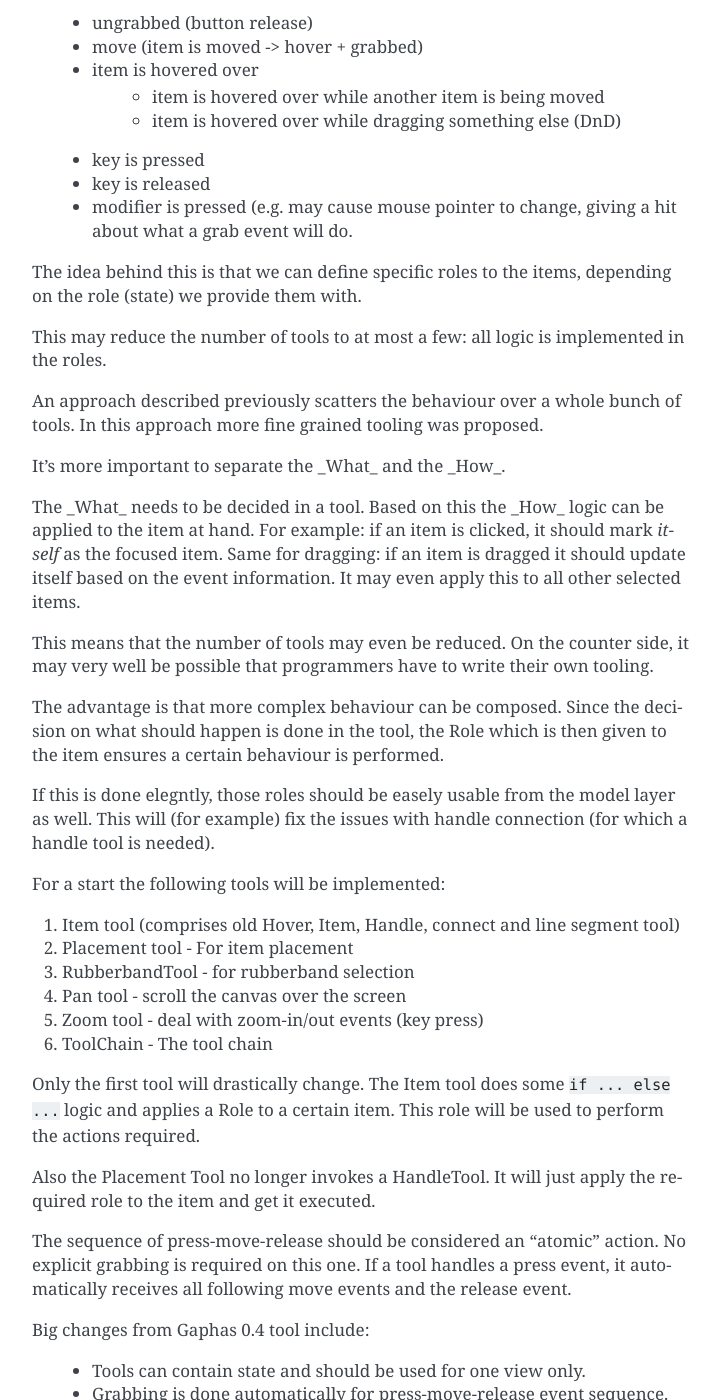
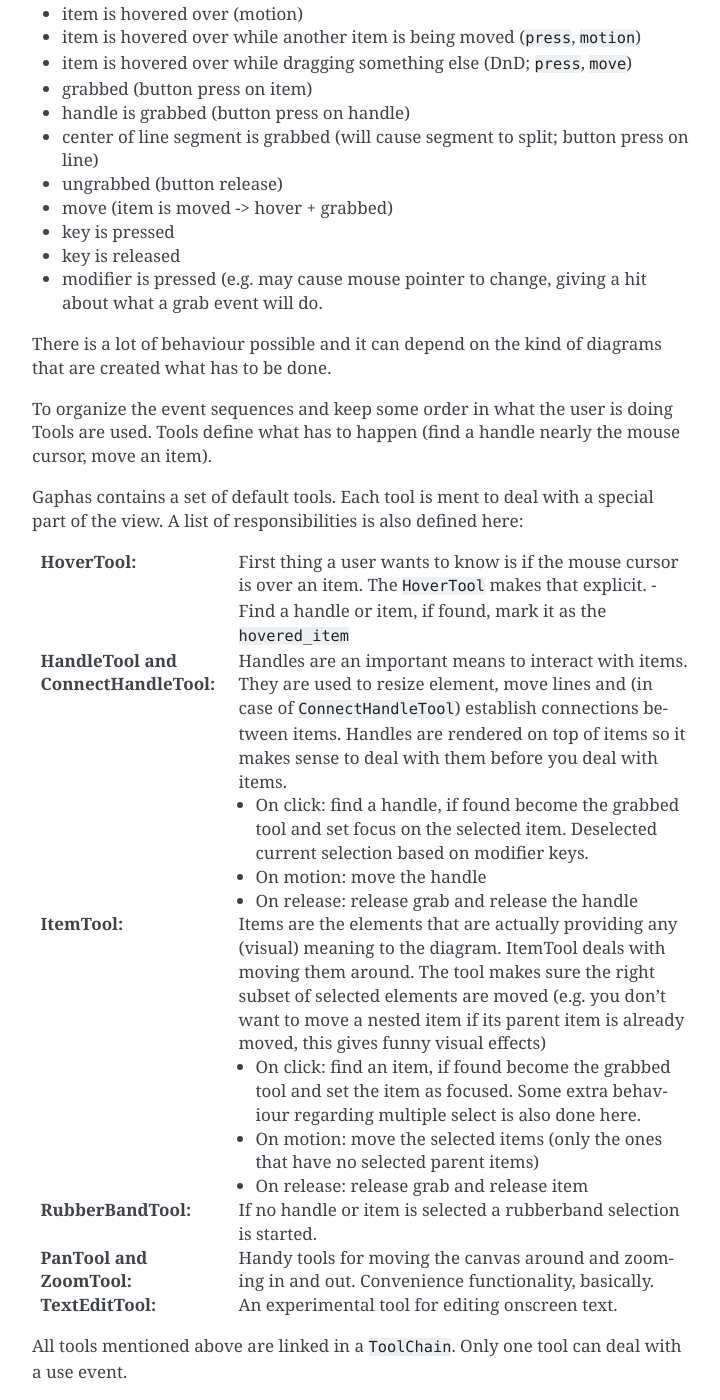
Before and after one commit to gaphor/gaphas, a Sphinx documentation site: the page built from doc/tools.txt, in a window 1280 px wide and 1400 px high, scrolled down 459 px. Shown: the whole window, without its empty margins (388-1108 px from the left). Built offline with Sphinx 7.4.7, drawn with Linux system fonts in a browser that asks for light colours; some of the changed text lies outside the part shown.

Commit message:
Updated tools documentation

```diff
--- a/doc/conf.py
+++ b/doc/conf.py
@@ -5,4 +5,4 @@
 source_suffix = '.txt'
 master_doc = 'contents'
 #html_theme = 'traditional'
-unused_docs = 'constraints.txt index.txt tools.txt comparison.txt'
+unused_docs = 'constraints.txt index.txt comparison.txt'
--- a/doc/contents.txt
+++ b/doc/contents.txt
@@ -33,6 +33,7 @@
    :maxdepth: 2
 
    diagram
+   tools
    ports
    state
    undo
--- a/doc/tools.txt
+++ b/doc/tools.txt
@@ -1,85 +1,96 @@
 Tools proposal
 ==============
-
- - 2009-06-15
 
 Tools are used to handle user actions, like moving a mouse pointer over the
 screen and clicking on items in the canvas.
 
-Tools are registered on the View. They have some internal state (e.g. when and
+Tools are registered on the ``View``. They have some internal state (e.g. when and
 where a mouse button was pressed). Therefore tools can not be reused by
-different views.
+different views [#]_.
 
----- Thoughts - 2009-09-21 ----
-What this may boil down to is that the events that can happen on an item need
-to be defined.
+For a certain action to happen multiple user events are used. For example a
+click is a combination of a button press and button release event (only talking
+mouse clicks now). In most cases also some movement is done. A sequence of a
+button press, some movement and a button release is treated as one transaction.
+Once a button is pressed the tool registers itself as the tool that will deal
+with all subsequent events (a ``grab``).
 
-Those are:
+
+Several events can happen based on user events. E.g.:
+
+- item is hovered over (motion)
+- item is hovered over while another item is being moved (``press``, ``motion``)
+- item is hovered over while dragging something else (DnD; ``press``, ``move``)
 - grabbed (button press on item)
-    * handle is grabbed (let item figure this out ;).
-    * center of line segment is grabbed (will cause segment to split)
+- handle is grabbed (button press on handle)
+- center of line segment is grabbed (will cause segment to split; button press on line)
 - ungrabbed (button release)
 - move (item is moved -> hover + grabbed)
- - item is hovered over
-    * item is hovered over while another item is being moved
-    * item is hovered over while dragging something else (DnD)
 - key is pressed
 - key is released
 - modifier is pressed (e.g. may cause mouse pointer to change, giving a hit
   about what a grab event will do.
 
-The idea behind this is that we can define specific roles to the items,
-depending on the role (state) we provide them with.
+There is a lot of behaviour possible and it can depend on the kind of diagrams that are created what has to be done.
 
-This may reduce the number of tools to at most a few: all logic is implemented
-in the roles.
+To organize the event sequences and keep some order in what the user is doing Tools are used. Tools define what has to happen (find a handle nearly the mouse cursor, move an item).
 
-An approach described previously scatters the behaviour over a whole bunch of
-tools. In this approach more fine grained tooling was proposed.
+Gaphas contains a set of default tools. Each tool is ment to deal with a special part of the view. A list of responsibilities is also defined here:
 
-It's more important to separate the _What_ and the _How_.
+:HoverTool:
+  First thing a user wants to know is if the mouse cursor is over an item. The ``HoverTool`` makes that explicit.
+  - Find a handle or item, if found, mark it as the ``hovered_item``
+:HandleTool and ConnectHandleTool:
+  Handles are an important means to interact with items. They are used to
+  resize element, move lines and (in case of ``ConnectHandleTool``) establish
+  connections between items. Handles are rendered on top of items so it makes
+  sense to deal with them before you deal with items.
 
-The _What_ needs to be decided in a tool. Based on this the _How_ logic can be
-applied to the item at hand. For example: if an item is clicked, it should mark
-*itself* as the focused item. Same for dragging: if an item is dragged it should
-update itself based on the event information. It may even apply this to all
-other selected items.
+  - On click: find a handle, if found become the grabbed tool and set focus on the selected item. Deselected current selection based on modifier keys.
+  - On motion: move the handle
+  - On release: release grab and release the handle
 
-This means that the number of tools may even be reduced. On the counter side,
-it may very well be possible that programmers have to write their own tooling.
+:ItemTool:
+  Items are the elements that are actually providing any (visual) meaning to the diagram. ItemTool deals with moving them around. The tool makes sure the right subset of selected elements are moved (e.g. you don't want to move a nested item if its parent item is already moved, this gives funny visual effects)
+
+  - On click: find an item, if found become the grabbed tool and set the item as focused. Some extra behaviour regarding multiple select is also done here.
+  - On motion: move the selected items (only the ones that have no selected parent items)
+  - On release: release grab and release item
+
+:RubberBandTool:
+  If no handle or item is selected a rubberband selection is started.
+:PanTool and ZoomTool:
+  Handy tools for moving the canvas around and zooming in and out. Convenience functionality, basically.
+:TextEditTool:
+  An experimental tool for editing onscreen text.
+
+All tools mentioned above are linked in a ``ToolChain``. Only one tool can deal with a use event.
+
+There is one more tool, that has not been mentioned yet:
+
+:PlacementTool:
+  A special tool to use for placing new items on the screen.
+
+As said, tools define *what* has to happen, they don't say how. Take for example finding a handle: on a normal element (a box or something) that would mean find the handle in one of the corners. On a line, however, that may also mean a not-yet existing handle in the middle of a line segment (there is a functionality that splits the line segment).
+
+The *how* is defined by so called aspects [#]_.
+
+Separating the *What* from the *How*
+------------------------------------
+
+The *what* is decided in a tool. Based on this the *how* logic can be applied
+to the item at hand. For example: if an item is clicked, it should be marked as
+the focused item. Same for dragging: if an item is dragged it should be updated
+based on the event information. It may even apply this to all other selected
+items.
+
+The how logic depends actually on the item it is applied to. Lines have different behaviours than boxes for example. In Gaphas this has been resolved by defining a generic methods. To put it simple: a generic method is a factory that returns a specific method (or instance of a class, as we do in gaphas) based on its parameters.
 
 The advantage is that more complex behaviour can be composed. Since the
-decision on what should happen is done in the tool, the Role which is then
-given to the item ensures a certain behaviour is performed.
+decision on what should happen is done in the tool, the aspect which is then
+used to work on the item ensures a certain behaviour is performed.
 
-If this is done elegntly, those roles should be easely usable from the model
-layer as well. This will (for example) fix the issues with handle connection
-(for which a handle tool is needed).
-
-For a start the following tools will be implemented:
-
-1. Item tool (comprises old Hover, Item, Handle, connect and line segment tool)
-
-2. Placement tool - For item placement
-
-3. RubberbandTool - for rubberband selection
-
-4. Pan tool - scroll the canvas over the screen
-
-5. Zoom tool - deal with zoom-in/out events (key press)
-
-6. ToolChain - The tool chain
-
-Only the first tool will drastically change. The Item tool does some ``if ...
-else ...`` logic and applies a Role to a certain item. This role will be used
-to perform the actions required.
-
-Also the Placement Tool no longer invokes a HandleTool. It will just apply
-the required role to the item and get it executed.
-
-The sequence of press-move-release should be considered an "atomic" action. No
-explicit grabbing is required on this one. If a tool handles a press event, it
-automatically receives all following move events and the release event.
+TODO: List of aspects, with image?
 
 
 Big changes from Gaphas 0.4 tool include:
@@ -90,29 +101,5 @@
    overhead (like finding the item under the mouse pointer).
 
 
-
-Handle tool
------------
-
-Button press:
-  for every item at pointer position:
-    find a handle
-    if a handle is found:
-      select the item (focus) and the handle
-      if constraints attached:
-        disconnect constraints
-
-Move the handle:
-  change position
-  find a port to glue to
-  if port found:
-    change position to port position
-
-Button release:
-  ungrab handle
-  find port to glue to
-  if port found:
-    change position to port position
-    if previously connected and new port is of another item:
-      disconnect from previous item completely
-    connect to port
+.. [#] as opposed to versions < 0.5, where tools could be shared among multiple views.
+.. [#] not the AOP term. The term aspect is coming from a paper by Dick Riehe: The Tools and Materials metaphore <url...>.
```
Lines whose indentation alone changed are shown as unchanged.
